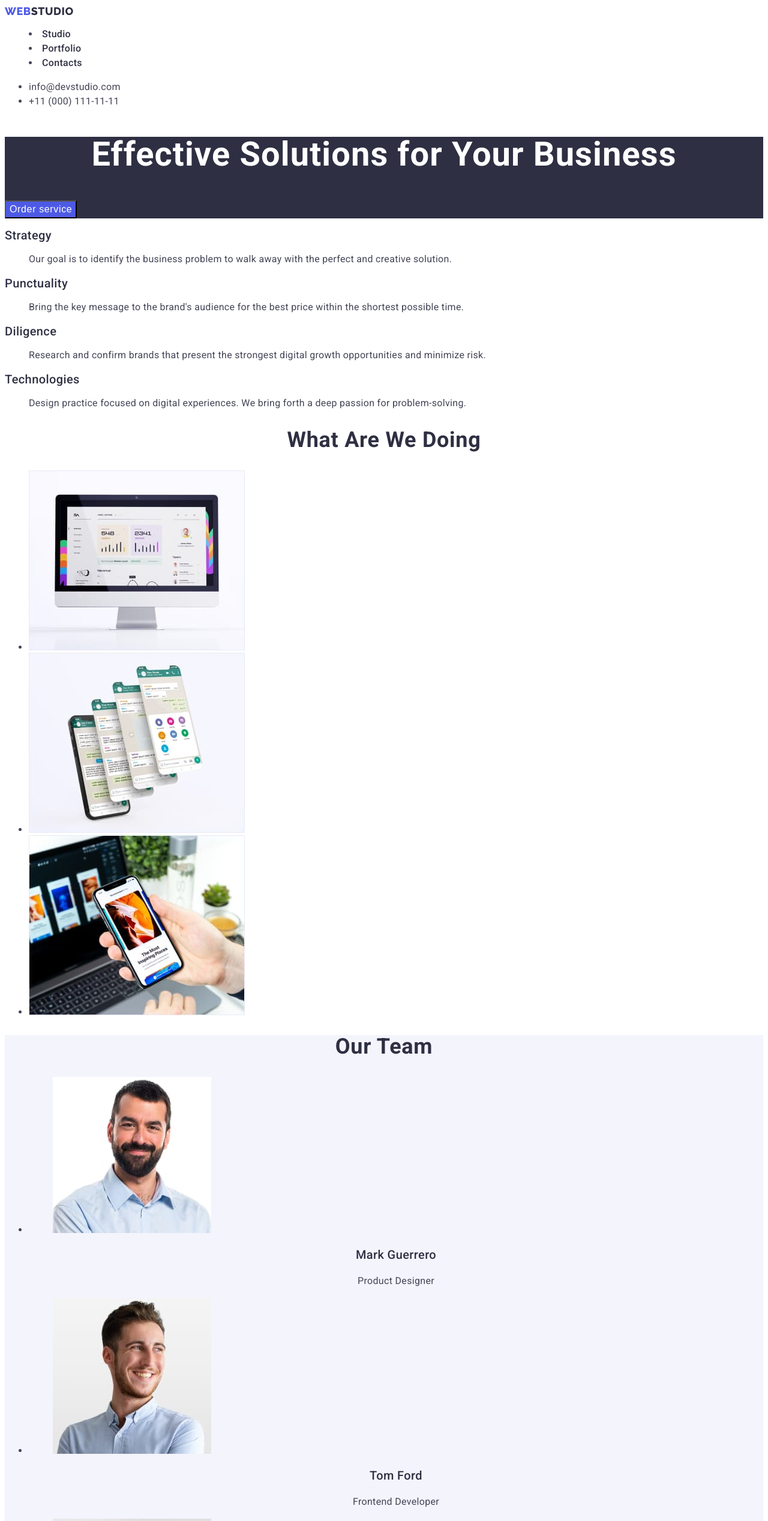
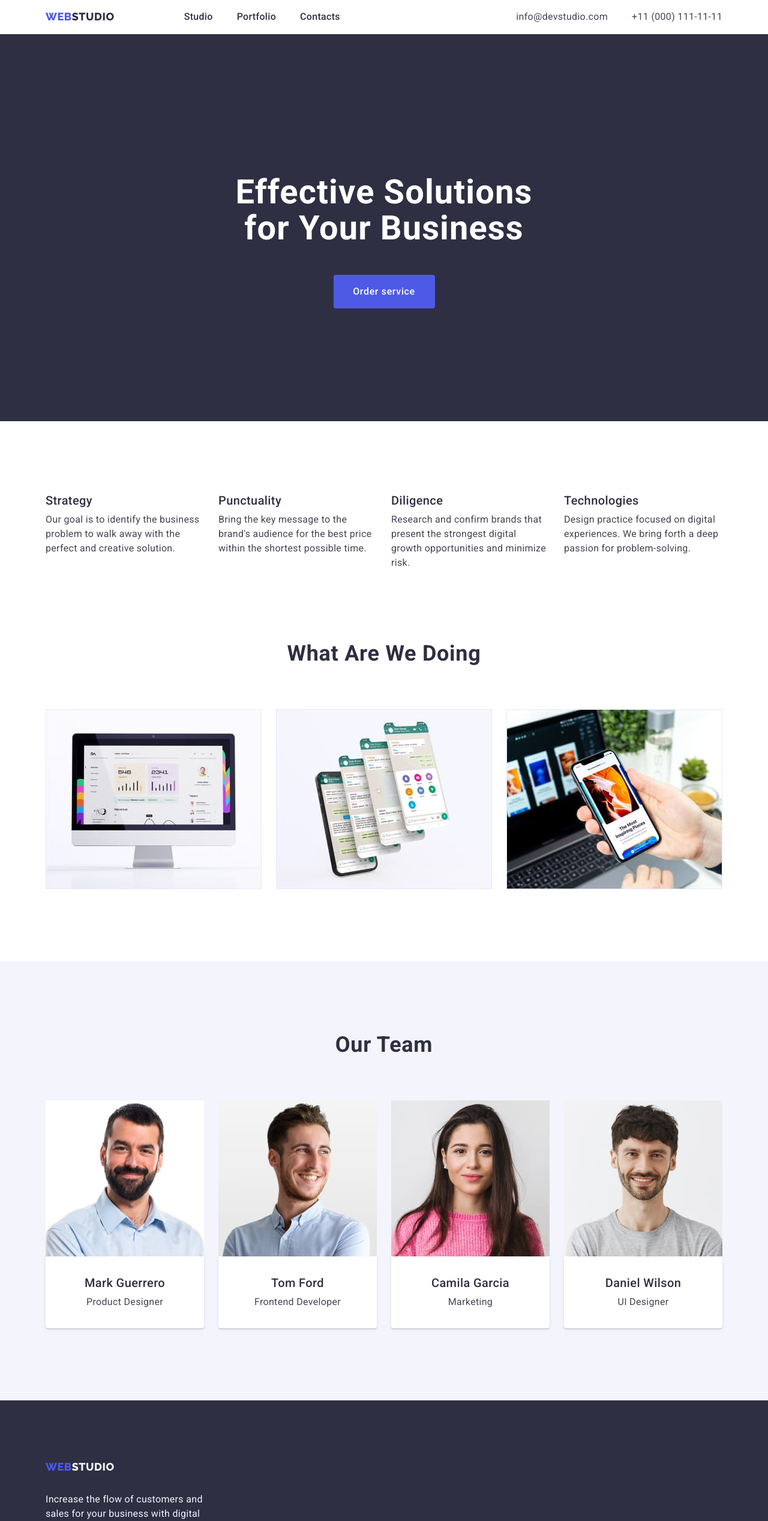
Before and after one commit to RoksanaKor/goit-markup-hm-03-better, a plain HTML site: page index.html in a window 1280 px wide. Shown: the top 2535 px of the page at 60% size. Drawn offline with nearby package versions, Linux system fonts and the light colour scheme.

Commit message:
new-goit-03

```diff
--- a/css/styles.css
+++ b/css/styles.css
@@ -4,6 +4,33 @@
  box-sizing: border-box;
 }
 
+img {
+ display: block;
+}
+
+p {
+ text-decoration: none;
+ margin: none;
+}
+
+h1,
+h2,
+h3,
+h4 {
+ text-decoration: none;
+}
+
+ul {
+ list-style: none;
+}
+
+menu {
+ list-style: none;
+}
+
+dl {
+ list-style: none;
+}
 
 :root {
  --text-header-2-3-nav-menu: #2E2F42;
@@ -12,6 +39,7 @@
  --button-bright-h1: #FFF;
  --active-color: #404BBF;
  --main-color: #434455;
+ --border-header-color: #E7E9FC;
 }
 
 body {
@@ -28,34 +56,7 @@ body {
  font-size: 16px;
  line-height: 1.5;
  letter-spacing: 0.32px;
-}
-
-.text-contacts {
- color: var(--main-color);
- font-size: 16px;
- line-height: 1.5;
- letter-spacing: 0.32px;
- text-decoration: none;
-}
-
-.text-contacts:hover,
-.text-contacts:focus {
- color: var(--active-color);
-}
-
-.text-body-center {
- text-align: center;
- font-size: 16px;
- line-height: 1.5;
- letter-spacing: 0.32px;
-}
-
-.text-h1-first {
- color: var(--button-bright-h1);
- text-align: center;
- font-size: 56px;
- line-height: 1.07;
- letter-spacing: 1.12px;
+ margin: 0;
 }
 
 .text-h2 {
@@ -65,7 +66,9 @@ body {
  line-height: 1.11;
  letter-spacing: 0.72px;
  text-transform: capitalize;
+ margin: 0 0 72px;
 }
+
 
 .text-h3 {
  color: var(--text-header-2-3-nav-menu);
@@ -73,54 +76,45 @@ body {
  font-weight: 500;
  line-height: 1.2;
  letter-spacing: 0.4px;
+ margin: 0 0 8px;
 }
 
-.text-h3-center {
- color: var(--text-header-2-3-nav-menu);
- text-align: center;
- font-size: 20px;
- font-weight: 500;
- line-height: 1.2;
- letter-spacing: 0.4px;
+.container {
+ display: flex;
+ width: 1158px;
+ padding: 0 15px;
+ margin: 0 auto;
+ justify-content: space-between;
 }
 
-.button-blue {
- color: var(--button-bright-h1);
- background-color: var(--button-blue-web-logo);
- font-size: 16px;
- font-weight: 500;
- line-height: 1.5;
- letter-spacing: 0.64px;
- cursor: pointer;
+.column-container {
+ flex-direction: column;
+ margin: 0;
+ margin: auto;
 }
 
-.button-blue:hover,
-.button-blue:focus {
- background-color: var(--active-color);
-}
-
-.nav-menu:hover,
-.nav-menu:focus {
- color: var(--active-color);
-}
-
-.button-cloud:hover,
-.button-cloud:focus {
- color: var(--button-bright-h1);
- background-color: var(--active-color)
+.column-container-footer {
+ flex-direction: column;
+ margin: 0;
 }
 
 
-.button-cloud {
- color: var(--button-blue-web-logo);
- background-color: var(--footer-studio-logo);
- text-align: center;
- font-size: 16px;
- font-weight: 500;
- line-height: 1.5;
- letter-spacing: 0.64px;
- cursor: pointer;
+.header-border {
+ border-bottom: 1px solid var(--border-header-color)
 }
+
+.nav-header {
+ display: flex;
+ align-items: center;
+}
+
+.logo {
+ display: inline-block;
+ margin-right: 76px;
+ text-decoration: none;
+}
+
+
 
 .logo-web-font {
  color: var(--button-blue-web-logo);
@@ -152,17 +146,6 @@ body {
  text-transform: uppercase;
 }
 
-.logo {
- text-decoration: none;
-}
-
-.footer-text {
- color: var(--footer-studio-logo);
- font-size: 16px;
- line-height: 1.5;
- letter-spacing: 0.32px;
-}
-
 .nav-menu {
  color: var(--text-header-2-3-nav-menu);
  font-size: 16px;
@@ -170,16 +153,254 @@ body {
  line-height: 1.5;
  letter-spacing: 0.32px;
  text-decoration: none;
+ display: flex;
+ gap: 40px;
+}
+
+.nav-menu-item:hover,
+.nav-menu-item:focus {
+ color: var(--active-color);
+}
+
+.nav-menu-item {
+ color: var(--text-header-2-3-nav-menu);
+ padding: 24px 0;
+ text-decoration: none;
+}
+
+.address-list {
+ display: flex;
+ gap: 40px;
+}
+
+.text-contacts {
+ color: var(--main-color);
+ font-size: 16px;
+ line-height: 1.5;
+ letter-spacing: 0.32px;
+ font-style: normal;
+ text-decoration: none;
+}
+
+.text-contacts:hover,
+.text-contacts:focus {
+ color: var(--active-color);
+}
+
+
+
+
+
+
+
+
+
+
+.h1-section {
+ background-color: var(--text-header-2-3-nav-menu);
+ padding: 188px 0;
+}
+
+
+.text-h1-first {
+ color: var(--button-bright-h1);
+ text-align: center;
+ font-size: 56px;
+ line-height: 1.07;
+ letter-spacing: 1.12px;
+ max-width: 496px;
+}
+
+.button-order-service {
+ color: var(--button-bright-h1);
+ background-color: var(--button-blue-web-logo);
+ font-size: 16px;
+ font-weight: 500;
+ line-height: 1.5;
+ letter-spacing: 0.64px;
+ cursor: pointer;
+ display: block;
+ min-width: 169px;
+ height: 56px;
+ border: none;
+ border-radius: 4px;
+ margin: auto;
+}
+
+.button-order-service:hover,
+.button-order-service:focus {
+ background-color: var(--active-color);
+}
+
+
+
+
+
+
+
+.company-values {
+ padding: 120px 0;
+}
+
+.company-values-list {
+ display: flex;
+ gap: 24px;
+ padding-left: 0;
+ margin: 0;
+}
+
+.company-values-list-element {
+ width: calc((100% - 72px)/4)
+}
+
+
+
+.company-activities {
+ padding-bottom: 120px;
+}
+
+.company-activities-list {
+ display: flex;
+ gap: 24px;
+ margin: 0;
+ padding-left: 0;
+}
+
+.company-activities-element {
+ width: calc((100% - 48px)/3)
+}
+
+
+
+
+
+.our-team-section {
+ background-color: var(--footer-studio-logo);
+ padding: 120px 0;
+}
+
+.our-team-list {
+ display: flex;
+ gap: 24px;
+ padding-left: 0;
+ margin: 0;
+ justify-content: space-between;
+
+}
+
+.our-team-list-element {
+ width: calc((100% - 72px)/4);
+ border-radius: 0 0 4px 4px;
+}
+
+.worker-wrapper {
+ padding: 32px 16px;
+ border-radius: 0 0 4px 4px;
+ background: var(--white, #FFF);
+ box-shadow: 0px 2px 1px 0px rgba(46, 47, 66, 0.08), 0px 1px 1px 0px rgba(46, 47, 66, 0.16), 0px 1px 6px 0px rgba(46, 47, 66, 0.08);
+}
+
+.text-h3-center {
+ color: var(--text-header-2-3-nav-menu);
+ text-align: center;
+ font-size: 20px;
+ font-weight: 500;
+ line-height: 1.2;
+ letter-spacing: 0.4px;
+ margin: 0 0 8px;
+}
+
+.text-body-center {
+ text-align: center;
+ font-size: 16px;
+ line-height: 1.5;
+ letter-spacing: 0.32px;
+ margin: 0;
+}
+
+
+
+
+
+.footer-text {
+ color: var(--footer-studio-logo);
+ font-size: 16px;
+ line-height: 1.5;
+ letter-spacing: 0.32px;
+ max-width: 264px;
 }
 
 .footer-section {
  background-color: var(--text-header-2-3-nav-menu);
+ padding: 100px 0;
 }
 
-.our-team-section {
- background-color: var(--footer-studio-logo);
+.logo-footer  {
+ display: inline-block;
+ margin: 0 76px 16px 0;
+ text-decoration: none;
 }
 
-.h1-section {
- background-color: var(--text-header-2-3-nav-menu);
+
+
+
+
+
+
+
+
+.portfolio-main {
+ padding: 96px 0 120px 0;
 }
+
+
+.portfolio-button-list {
+ display: flex;
+ justify-content: center;
+ gap: 24px;
+ margin: 0 0 72px;
+ padding-left: 0;
+}
+
+.button-cloud:hover,
+.button-cloud:focus {
+ color: var(--button-bright-h1);
+ background-color: var(--active-color);
+ border: 1px solid transparent;
+ border-radius: 4px;
+ box-shadow: 0px 2px 2px 0px rgba(0, 0, 0, 0.12), 0px 2px 1px 0px rgba(0, 0, 0, 0.08), 0px 3px 1px 0px rgba(0, 0, 0, 0.10);
+}
+
+.button-cloud {
+ color: var(--button-blue-web-logo);
+ background-color: var(--footer-studio-logo);
+ text-align: center;
+ font-size: 16px;
+ font-weight: 500;
+ line-height: 1.5;
+ letter-spacing: 0.64px;
+ cursor: pointer;
+ padding: 12px 24px;
+ border: 1px solid var(--border-header-color);
+ border-radius: 4px;
+}
+
+.portfolio-app-list {
+ display: flex;
+ flex-wrap: wrap;
+ column-gap: 24px;
+ row-gap: 48px;
+ padding-left: 0;
+ margin: 0;
+}
+
+.app-wrapper {
+ padding: 32px 16px;
+ border: 1px solid var(--border-header-color);
+ border-top: none;
+}
+
+.visually-hidden {
+ margin: 0;
+ padding: 0;
+}
--- a/index.html
+++ b/index.html
@@ -4,30 +4,34 @@
  <meta charset="UTF-8">
  <meta name="viewport" content="width=device-width, initial-scale=1.0">
  <title>Web Studio-Main Page</title>
- <link rel="stylesheet" href="css/styles.css"/>
+ <link href="https://cdn.jsdelivr.net/npm/modern-normalize@2.0.0/modern-normalize.min.css" rel="stylesheet">
+ <link rel="stylesheet" href="css/styles.css">
  <link rel="preconnect" href="https://fonts.googleapis.com">
  <link rel="preconnect" href="https://fonts.gstatic.com" crossorigin>
  <link href="https://fonts.googleapis.com/css2?family=Raleway:wght@800&family=Roboto:wght@400;500;700;900&display=swap" rel="stylesheet">
+
 </head>
 
 <body>
 
- <header>
-  <nav>
+ <header class="header-border">
+  <div class="container">
+   <nav class="nav-header">
     <a href="/" target="_blank" rel="noreferrer noopener" class="logo"><span class="logo-web-font">web</span><span class="logo-studio-font">studio</span></a>
-   <menu>
+    <menu class="nav-menu">
      <li>
-     <a href="./index.html" rel="noreferrer noopener" class="nav-menu">Studio</a>
+      <a href="./index.html" rel="noreferrer noopener" class="nav-menu-item">Studio</a>
      </li>
      <li>
-     <a href="./portfolio.html" rel="noreferrer noopener" class="nav-menu">Portfolio</a>
+      <a href="./portfolio.html" rel="noreferrer noopener" class="nav-menu-item">Portfolio</a>
      </li>
      <li>
-     <a href="/contacts" target="_blank" rel="noreferrer noopener" class="nav-menu">Contacts</a>
+      <a href="/contacts" target="_blank" rel="noreferrer noopener" class="nav-menu-item">Contacts</a>
      </li>
     </menu>
    </nav>
-  <ul>
+   <address>
+    <ul class="address-list">
      <li>
       <a class="text-contacts" href="mailto:info@devstudio.com" target="_blank" rel="noreferrer noopener">info@devstudio.com</a>
      </li>
@@ -35,116 +39,131 @@
       <a class="text-contacts" href="tel:+110001111111" target="_blank" rel="noreferrer noopener">+11 (000) 111-11-11</a>
      </li>
     </ul>
+   </address>
+  </div>
  </header>
 
  <main>
   <section class="h1-section">
+   <div class="container">
+    <div class="column-container">
      <h1 class="text-h1-first">
       Effective Solutions
       for Your Business
      </h1>
-   <button type="button" class="button-blue">Order service</button>
+     <button type="button" class="button-order-service">Order service</button>
+    </div>
+   </div>
   </section>
-  <section>
-   <dl>
-    <dt class="text-h3">Strategy</dt>
-    <dd>
+
+
+  <section class="company-values">
+   <div class="container">
+    <h2 class="visually-hidden"></h2>
+    <ul class="company-values-list">
+     <li class="company-values-list-element">
+      <h3 class="text-h3">Strategy</h3>
       <p class="text-body">
       Our goal is to identify the business
       problem to walk away with the
       perfect and creative solution.
       </p>
-    </dd>
-    <dt class="text-h3">Punctuality</dt>
-    <dd>
+     </li>
+     <li class="company-values-list-element">
+      <h3 class="text-h3">Punctuality</h3>
       <p class="text-body">
       Bring the key message to the
       brand's audience for the best price
       within the shortest possible time.
       </p>
-    </dd>
-    <dt class="text-h3">Diligence</dt>
-    <dd>
+     </li>
+     <li class="company-values-list-element">
+      <h3 class="text-h3">Diligence</h3>
       <p class="text-body">
       Research and confirm brands that
       present the strongest digital growth
       opportunities and minimize risk.
       </p>
-    </dd>
-    <dt class="text-h3">Technologies</dt>
-    <dd>
+     </li>
+     <li class="company-values-list-element">
+      <h3 class="text-h3">Technologies</h3>
       <p class="text-body">
       Design practice focused on digital
       experiences. We bring forth a deep
       passion for problem-solving.
       </p>
-    </dd>
-   </dl>
+     </li>
+    </ul>
+   </div>
   </section>
-  <section>
+  <section class="company-activities">
+   <div class="container">
+    <div class="column-container">
      <h2 class="text-h2">What Are We Doing</h2>
-   <ul>
-    <li>
+     <ul class="company-activities-list">
+      <li class="company-activities-element">
        <img src="images/hw-01/laptop.jpg" alt="monitor with active webpage" width="360" height="300" />
       </li>
-    <li>
+      <li class="company-activities-element">
        <img src="images/hw-01/jumpingscreen.jpg" alt="three screens with opened whatsapp jumping out of smartphone" width="360" height="300" />
       </li>
-    <li>
+      <li class="company-activities-element">
        <img src="images/hw-01/smartphonehand.jpg" alt="hand holding smathphone with opened article against the background of laptop, bottle of water, plants and cup of coffee" width="360" height="300" />
       </li>
      </ul>
+    </div>
+   </div>
   </section>
   <section class="our-team-section">
+   <div class="container">
+    <div class="column-container">
      <h2 class="text-h2">Our Team</h2>
-   <ul>
-    <li>
-     <figure>
+     <ul class="our-team-list">
+      <li class="our-team-lit-element">
        <img src="images/hw-01/beardedman.jpg" alt="elegant smiling bearded brunette man" width="264" height="260" />
-      <figcaption>
-       <p class="text-h3-center">Mark Guerrero</p>
+       <div class="worker-wrapper">
+        <h3 class="text-h3-center">Mark Guerrero</h3>
         <p class="text-body-center">Product Designer</p>
-      </figcaption>
-     </figure>
+       </div>
       </li>
-    <li>
-     <figure>
+      <li class="our-team-lit-element">
        <img src="images/hw-01/smiley.jpg" alt="happy elegant young man looking left" width="264" height="260" />
-      <figcaption>
-       <p class="text-h3-center">Tom Ford</p>
+       <div class="worker-wrapper">
+        <h3 class="text-h3-center">Tom Ford</h3>
         <p class="text-body-center">Frontend Developer</p>
-      </figcaption>
-     </figure>
+       </div>
       </li>
-    <li>
-     <figure>
+      <li class="our-team-lit-element">
        <img src="images/hw-01/pinkgirl.jpg" alt="smiling young girl with long brown hair wearing pink sweater" width="264" height="260" />
-      <figcaption>
-       <p class="text-h3-center">Camila Garcia</p>
+       <div class="worker-wrapper">
+        <h3 class="text-h3-center">Camila Garcia</h3>
         <p class="text-body-center">Marketing</p>
-      </figcaption>
-     </figure>
+       </div>
       </li>
-    <li>
-     <figure>
+      <li class="our-team-lit-element">
        <img src="images/hw-01/beardedboy.jpg" alt="happy casually dressed young brunette bearded man" width="264" height="260" />
-      <figcaption>
-       <p class="text-h3-center">Daniel Wilson</p>
+       <div class="worker-wrapper">
+        <h3 class="text-h3-center">Daniel Wilson</h3>
         <p class="text-body-center">UI Designer</p>
-      </figcaption>
-     </figure>
+       </div>
       </li>
      </ul>
+    </div>
+   </div>
   </section>
  </main>
 
  <footer class="footer-section">
-  <a href="/" target="_blank" rel="noreferrer noopener" class="logo"><span class="logo-web-font">web</span><span class="logo-studio-font-bright">studio</span></a>
+  <div class="container">
+   <div class="column-container-footer">
+    <a href="/" target="_blank" rel="noreferrer noopener" class="logo-footer"><span class="logo-web-font">web</span><span class="logo-studio-font-bright">studio</span></a>
     <p class="footer-text">
      Increase the flow of customers and
      sales for your business with digital
      marketing & growth solutions.
     </p>
+   </div>
+  </div>
  </footer>
 
 </body>
```
Also changed, not shown: portfolio.html (+76 -62 lines). Lines whose indentation alone changed are shown as unchanged.
